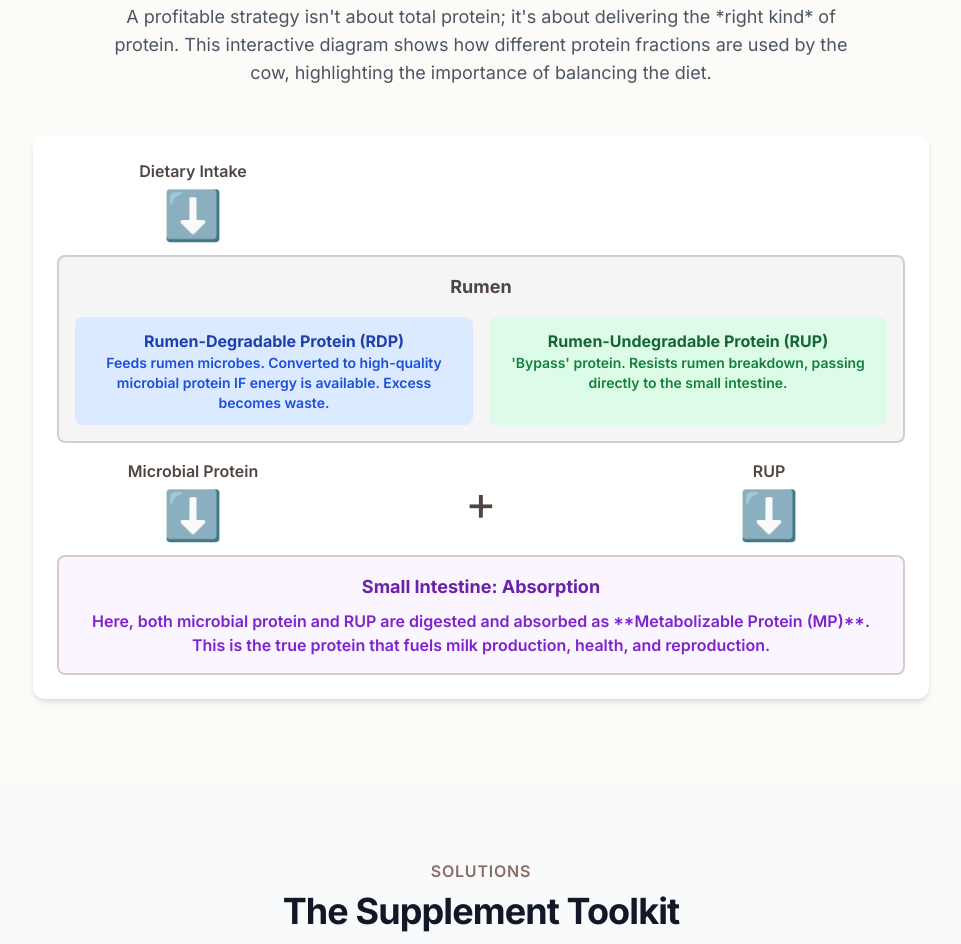
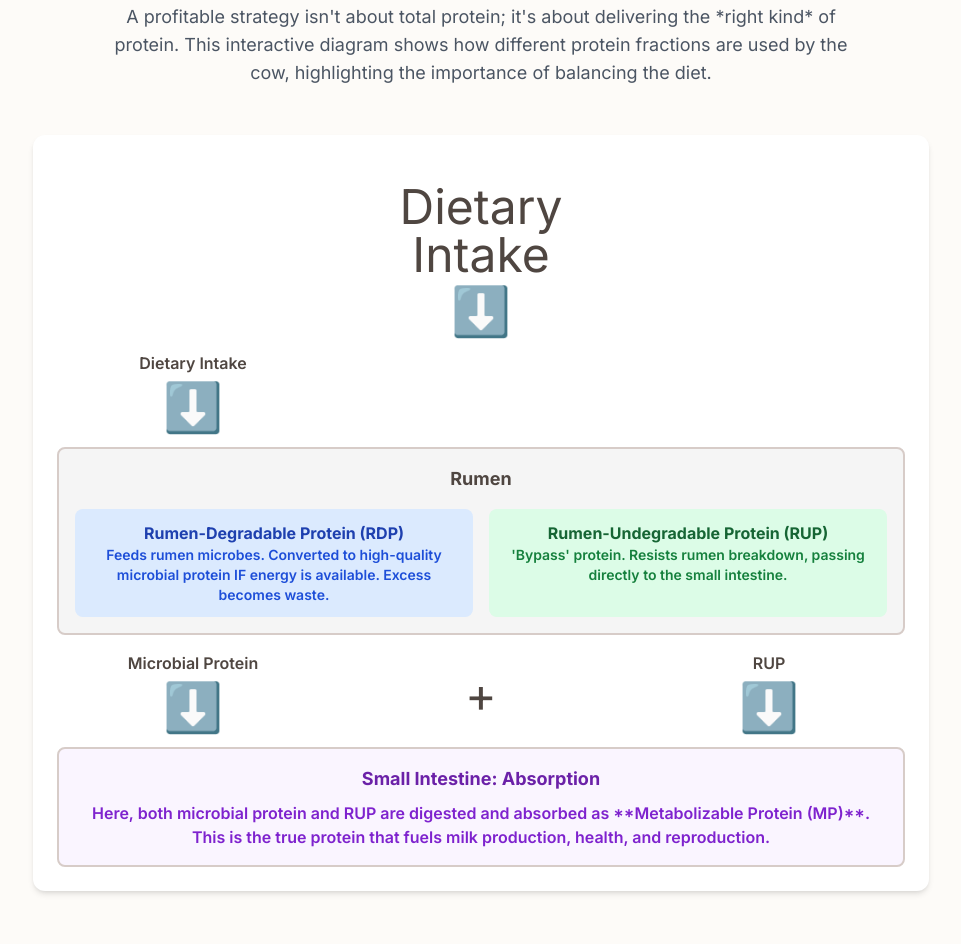
Before and after one commit to crchasedvm/Protein-app, a plain HTML site: page index.html in a window 1280 px wide. Shown: the part 877-1821 px from the top of the page, without its empty margins (159-1120 px from the left). Drawn offline with nearby package versions, Linux system fonts and the light colour scheme.

Commit message:
Update index.html

```diff
--- a/index.html
+++ b/index.html
@@ -138,7 +138,21 @@
 
                 <div class="mt-12">
                     <div class="max-w-4xl mx-auto p-6 card">
-                        <div class="grid grid-cols-1 md:grid-cols-3 gap-4 items-center">
+                        <div class="grid grid-cols-1 md:grid-cols-3 gap-4 items-center mt-4">
+                             <div class="text-center">
+                                <p class="font-semibold"> </p>
+                                <div class="text-5xl mt-2"> </div>
+                            </div>
+                             <div class="text-center">
+                                <div class="text-5xl mt-2">Dietary Intake</div>
+                                <div class="text-5xl mt-2">⬇️</div>
+                            </div>
+                             <div class="text-center">
+                                <p class="font-semibold"></p>
+                                <div class="text-5xl mt-2"></div>
+                            </div>
+                        </div>
+                        <div class="grid grid-cols-1 md:grid-cols-3 gap-4 items-center mt-4">
                             <div class="text-center">
                                 <p class="font-semibold">Dietary Intake</p>
                                 <div class="text-5xl mt-2">⬇️</div>
```
